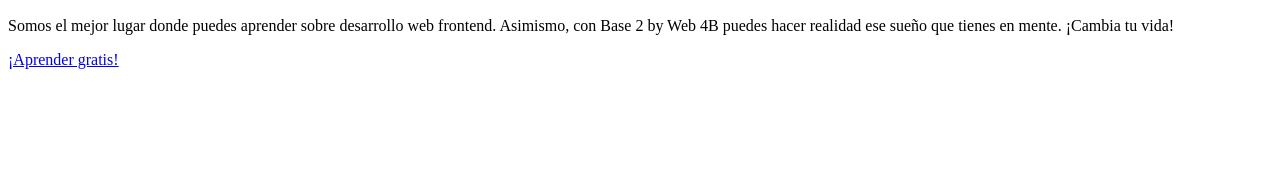
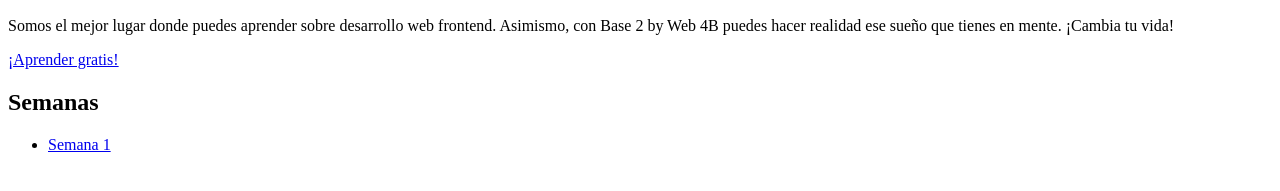
Before and after one commit to ElliotXLeo/bootcamp-frontend-t-g9, a plain HTML site: page index.html in a window 1280 px wide. Shown: the part 193-384 px from the top of the page. Drawn offline with Linux system fonts and the light colour scheme.

Commit message:
Update index.html learningWeeks

```diff
--- a/index.html
+++ b/index.html
@@ -6,7 +6,7 @@
   <meta http-equiv="X-UA-Compatible" content="IE=edge" />
   <meta name="viewport" content="width=device-width, initial-scale=1.0" />
   <title>Base 2 by Web 4B</title>
-  <link rel="shortcut icon" href="./favicon.ico" type="image/x-icon">
+  <link rel="shortcut icon" href="./favicon.ico" type="image/x-icon" />
 </head>
 
 <body>
@@ -17,7 +17,7 @@
     <nav>
       <ul>
         <li>
-          <a href="#weeks">Semanas</a>
+          <a href="#learningWeeks">Semanas</a>
         </li>
         <li>
           <a href="https://www.linkedin.com/in/elliotgaramendi/" target="_blank" rel="noopener noreferrer">Elliot</a>
@@ -35,8 +35,19 @@
         hacer realidad
         ese sueño que tienes en mente. ¡Cambia tu vida!
       </p>
-      <a href="#weeks">¡Aprender gratis!</a>
+      <a href="#learningWeeks">¡Aprender gratis!</a>
     </article>
+
+    <section id="learningWeeks">
+      <h2>Semanas</h2>
+      <nav>
+        <ul>
+          <li>
+            <a href="#">Semana 1</a>
+          </li>
+        </ul>
+      </nav>
+    </section>
   </main>
 </body>
 
```
